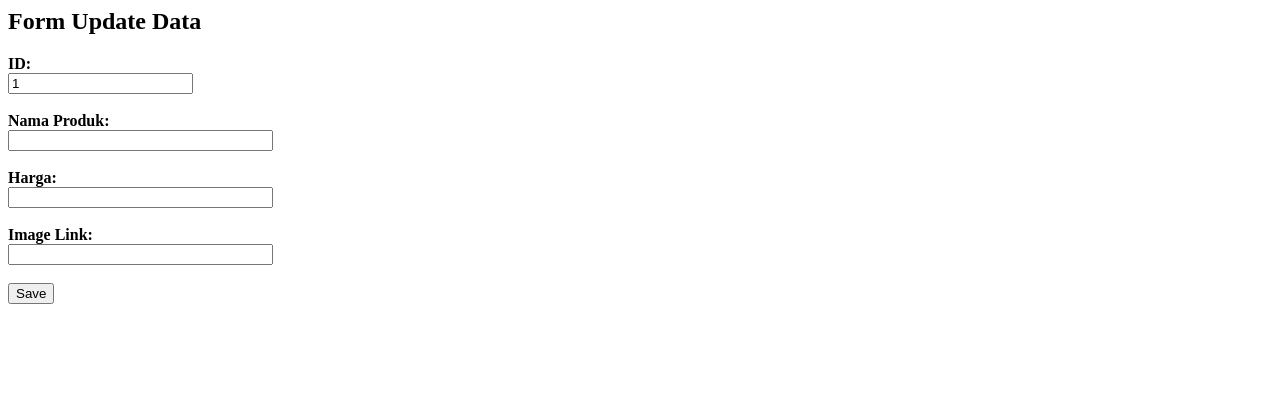
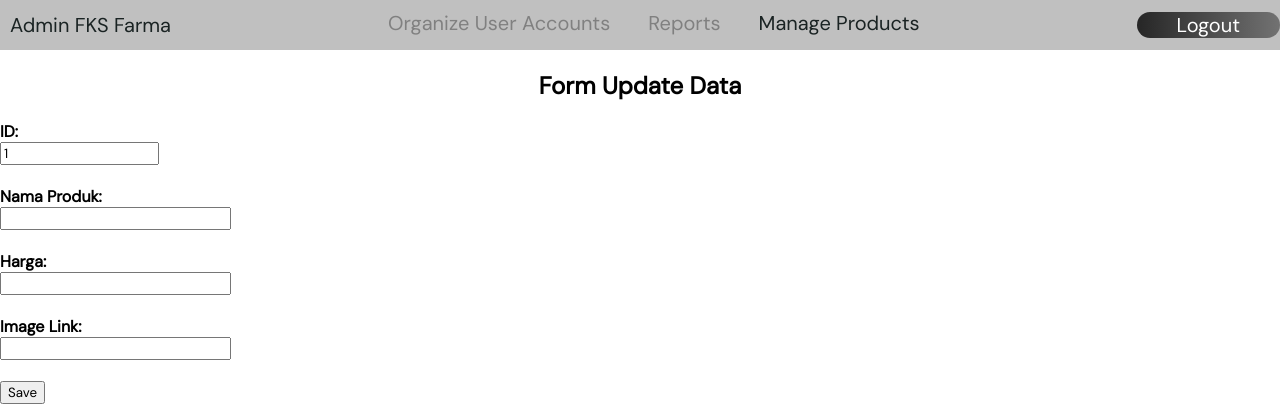
Before and after one commit to Naruhodona/Web-Base-Programming, a PHP site: page /admin/product/form_update.php?id=1 in a window 1280 px wide. Shown: the top 420 px of the page. Run offline with PHP 8.4, Linux system fonts and the light colour scheme; data that the repository does not hold is empty.

Commit message:
Fixed some problems in admin reports

```diff
--- a/uas/about/about.php
+++ b/uas/about/about.php
@@ -9,7 +9,7 @@ session_start();
     <meta charset="UTF-8">
     <meta http-equiv="X-UA-Compatible" content="IE=edge">
     <meta name="viewport" content="width=device-width, initial-scale=1.0">
-    <title>Katalog</title>
+    <title>About</title>
     <link rel="stylesheet" href="../css/index.css">
     <link rel="stylesheet" href="../css/about.css">
 </head>
--- a/uas/admin/admin.php
+++ b/uas/admin/admin.php
@@ -14,6 +14,8 @@
 <head>
 	<meta charset="utf-8">
 	<meta name="viewport" content="width=device-width, initial-scale=1">
+    <link rel="stylesheet" href="../css/index.css">
+    <link rel="stylesheet" href="../css/admin.css">
 	<title>Admin FKS Farma</title>
 </head>
 <body>
--- a/uas/admin/product/form_update.php
+++ b/uas/admin/product/form_update.php
@@ -1,8 +1,31 @@
 <html>
 <head>
+	<link type="text/css" rel="stylesheet" href="../../css/index.css">
+	<link type="text/css" rel="stylesheet" href="../../css/admin.css">
 	<title> Update Data </title>
 </head>
 <body>
+<div class="header">
+				<div class="logo">
+					<a href="../admin.php">Admin FKS Farma</a>
+				</div>
+				<div class="nav">
+					<a href="../orgmember/member_manage.php">
+						<div>Organize User Accounts</div>
+					</a>
+					<a href="../report/reportpages.php">
+						<div>Reports</div>
+					</a>
+					<a href="../product/product_manage.php" class="active">
+						<div>Manage Products</div>
+					</a>
+				</div>
+				<div class="button-container">
+					<a href="../adminlogout.php">
+						<div>Logout</div>
+					</a>
+				</div>
+			</div>
 <h2> Form Update Data </h2>
 
 <?php
--- a/uas/admin/product/product_insert.php
+++ b/uas/admin/product/product_insert.php
@@ -50,7 +50,9 @@ session_start();
 				<input type="submit" name="btnSubmit" value ="Save">
 			</div>
 		</form>
+
 	</div>
 
+	<a href="product_manage.php">Back</a>
 </body>
 </html>
--- a/uas/admin/report/reportproductcategoryearnings.php
+++ b/uas/admin/report/reportproductcategoryearnings.php
@@ -12,6 +12,8 @@ if (!isset($_SESSION["username"])) {
 <head>
 	<meta charset="utf-8">
 	<meta name="viewport" content="width=device-width, initial-scale=1">
+	<link type="text/css" rel="stylesheet" href="../../css/index.css">
+  <link type="text/css" rel="stylesheet" href="../../css/admin.css">
 	<title>Product's Category Earnings Report</title>
 </head>
 <script src="https://code.jquery.com/jquery-3.6.0.min.js"></script>
@@ -61,7 +63,7 @@ if (!isset($_SESSION["username"])) {
                 </div>
             </div>
 <div style="text-align: center; margin-bottom: 20px;">
-<h1>Report Sales Product per Month</h1>
+<h1>Report Earnings Category per Month</h1>
 <form method="POST" action="">
 	<span>Products :</span>
 	<select required id="category-option" name="category-option">
@@ -81,7 +83,7 @@ if(isset($_POST['submit_date_category'])){
 <table>
 	<tr>
 		<th>Category Product</th>
-		<th>Sold</th>
+		<th>Total Earnings</th>
 		<th>Month</th>
 		<th>Year</th>
 	</tr>
--- a/uas/admin/report/reportproductearnings.php
+++ b/uas/admin/report/reportproductearnings.php
@@ -38,10 +38,10 @@ if (!isset($_SESSION["username"])) {
                     </a>
                 </div>
             </div>
-    <div class="content">
+    <div>
         <div>
-            <h1>Product Earnings</h1>
-            <form method="POST" action="">
+            <h1 style="text-align: center;">Report Product Earnings</h1>
+            <form method="POST" action="" style="text-align: center;">
                 <span>Date from :</span>
                 <input required type="date" name="start_date" id="start_date">
                 <span>Until :</span>
--- a/uas/admin/report/reportsalesproductpermonth.php
+++ b/uas/admin/report/reportsalesproductpermonth.php
@@ -12,6 +12,8 @@ if (!isset($_SESSION["username"])) {
 <head>
 	<meta charset="utf-8">
 	<meta name="viewport" content="width=device-width, initial-scale=1">
+	<link type="text/css" rel="stylesheet" href="../../css/index.css">
+  <link type="text/css" rel="stylesheet" href="../../css/admin.css">
 	<title>Report Sales Product per Month</title>
 </head>
 <script src="https://code.jquery.com/jquery-3.6.0.min.js"></script>
--- a/uas/cart/cart.php
+++ b/uas/cart/cart.php
@@ -36,7 +36,7 @@ if (isset($_SESSION["username"]) && isset($_POST['submitproducts'])){
     <meta charset="UTF-8">
     <meta http-equiv="X-UA-Compatible" content="IE=edge">
     <meta name="viewport" content="width=device-width, initial-scale=1.0">
-    <title>Katalog</title>
+    <title>Cart</title>
     <link rel="stylesheet" href="../css/cart.css">
     <link rel="stylesheet" href="../css/index.css">
 </head>
--- a/uas/cart/checkout.php
+++ b/uas/cart/checkout.php
@@ -21,7 +21,7 @@ if (isset($_SESSION["username"]) && isset($_POST['cart_submit'])){
     <meta charset="UTF-8">
     <meta http-equiv="X-UA-Compatible" content="IE=edge">
     <meta name="viewport" content="width=device-width, initial-scale=1.0">
-    <title>Katalog</title>
+    <title>Checkout</title>
     <link rel="stylesheet" href="../css/checkout.css">
     <link rel="stylesheet" href="../css/index.css">
 </head>
--- a/uas/profile/profile.php
+++ b/uas/profile/profile.php
@@ -20,7 +20,7 @@ $pass = $row['pass'];
 <head>
 	<meta charset="utf-8">
 	<meta name="viewport" content="width=device-width, initial-scale=1">
-	<title>Katalog</title>
+	<title>Profile</title>
     <link type="text/css" rel="stylesheet" href="../css/index.css">
     <link type="text/css" rel="stylesheet" href="../css/admin.css">
 
```
Also changed, not shown: uas/admin/product/product_edit.php (+26 -0 lines), uas/admin/product/product_insert.html (deleted, +0 -25 lines), uas/admin/report/reportallspentpermember.php (+4 -3 lines).
